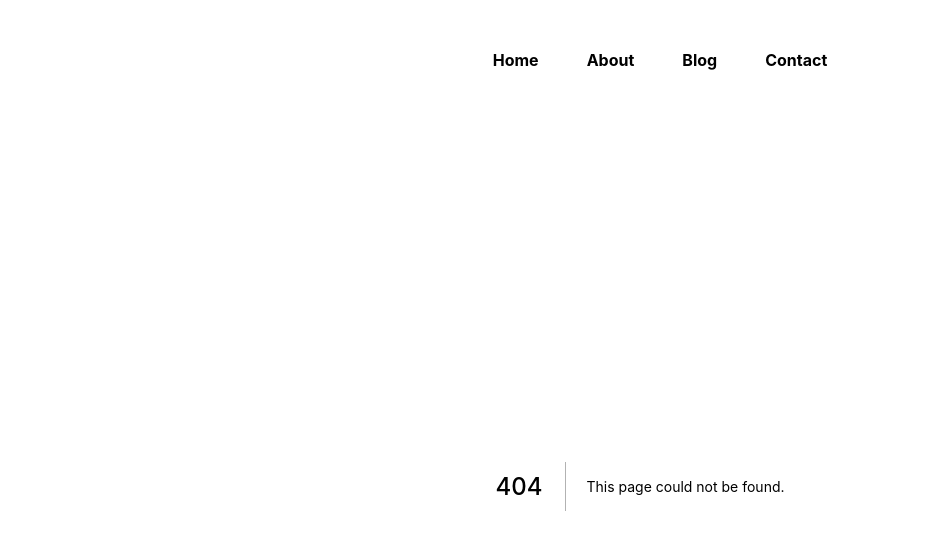
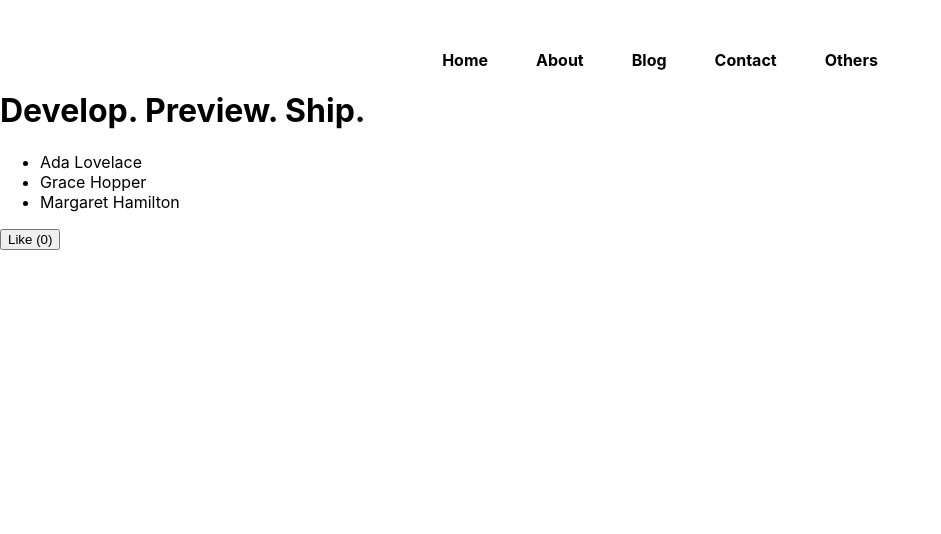
Before and after one commit to sayedsaddam/next-blog, a Next.js app: page /others in a window 1280 px wide. Before the commit this address had no page. Shown: the top 534 px of the page, without its empty margins (0-941 px from the left). Built offline with nearby package versions, Linux system fonts and the light colour scheme.

Commit message:
updated 2 files incluing the newly created one, read from the documentation and implemented in my app.

```diff
--- a/components/navbar.js
+++ b/components/navbar.js
@@ -10,6 +10,7 @@ const Navbar = () => {
          <Link href="/about" passHref><li>About</li></Link>
          <Link href="/blog" passHref><li>Blog</li></Link>
          <Link href="/contact" passHref><li>Contact</li></Link>
+         <Link href="/others" passHref><li>Others</li></Link>
       </ul>
    </nav>
   )
--- /dev/null
+++ b/pages/others.js
@@ -0,0 +1,23 @@
+import { useState } from "react";
+
+function Header({title}){
+   return <h1>{title ? title : 'Default Title'}</h1>;
+}
+export default function Others() {
+   function handleClick(){
+      setLikes(likes + 1)
+   }
+   const names = ['Ada Lovelace', 'Grace Hopper', 'Margaret Hamilton'];
+   const [likes, setLikes] = useState(0);
+   return (
+      <>
+         <Header title="Develop. Preview. Ship. " />
+         <ul>
+            {names.map((name) => (
+               <li key={name}>{name}</li>
+            ))}
+         </ul>
+         <button onClick={handleClick}>Like ({likes})</button>
+      </>
+   )
+}
```
